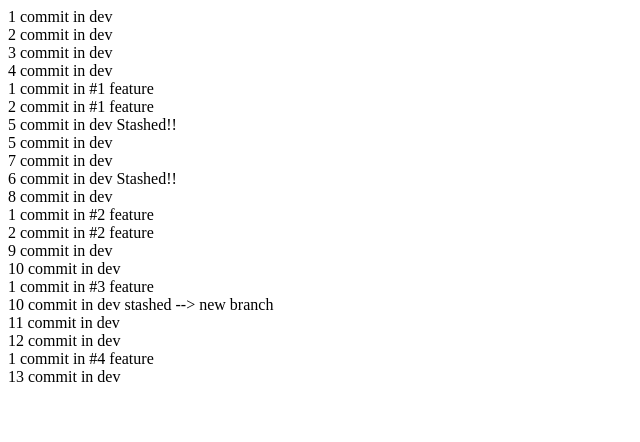
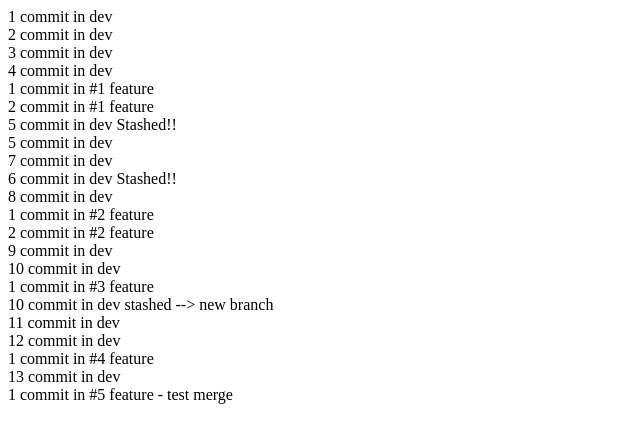
Before and after one commit to avanturial-iba/TestGitStash, a plain HTML site: page index.html in a window 1280 px wide. Shown: the whole page, without its empty margins (0-640 px from the left). Drawn offline with Linux system fonts and the light colour scheme.

Commit message:
1 commit in #5 feature - test merge

```diff
--- a/index.html
+++ b/index.html
@@ -47,6 +47,10 @@
 
      <div>13 commit in dev</div>
 
+     <div>1 commit in #5 feature - test merge</div>
+
+
+
 
 </body>
 </html>
```
